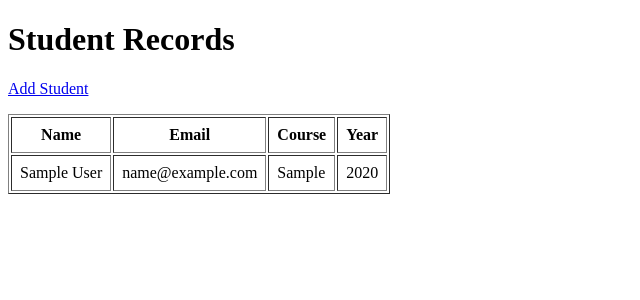
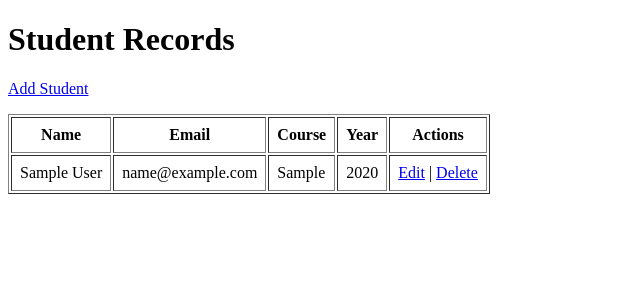
Before and after one commit to Abiya2424/student-records-django, a Django app: page / in a window 1280 px wide. Shown: the top 300 px of the page, without its empty margins (0-640 px from the left). Run offline with Django 5.2, Linux system fonts and the light colour scheme; tables that the repository leaves empty hold one stand-in row (values such as "Sample post").

Commit message:
Add edit and delete features

```diff
--- a/students/templates/students/student_list.html
+++ b/students/templates/students/student_list.html
@@ -3,13 +3,16 @@
 <head><title>Student Records</title></head>
 <body>
   <h1>Student Records</h1>
-<p><a href="{% url 'student_add' %}">Add Student</a></p>
+  <p><a href="{% url 'student_add' %}">Add Student</a></p>
   <table border="1" cellpadding="8">
-    <tr><th>Name</th><th>Email</th><th>Course</th><th>Year</th></tr>
+    <tr><th>Name</th><th>Email</th><th>Course</th><th>Year</th><th>Actions</th></tr>
     {% for s in students %}
-    <tr><td>{{ s.name }}</td><td>{{ s.email }}</td><td>{{ s.course }}</td><td>{{ s.year }}</td></tr>
+    <tr>
+      <td>{{ s.name }}</td><td>{{ s.email }}</td><td>{{ s.course }}</td><td>{{ s.year }}</td>
+      <td><a href="{% url 'student_edit' s.pk %}">Edit</a> | <a href="{% url 'student_delete' s.pk %}">Delete</a></td>
+    </tr>
     {% empty %}
-    <tr><td colspan="4">No students yet.</td></tr>
+    <tr><td colspan="5">No students yet.</td></tr>
     {% endfor %}
   </table>
 </body>
--- a/students/urls.py
+++ b/students/urls.py
@@ -4,4 +4,6 @@ from . import views
 urlpatterns = [
     path('', views.student_list, name='student_list'),
     path('add/', views.student_add, name='student_add'),
+    path('edit/<int:pk>/', views.student_edit, name='student_edit'),
+    path('delete/<int:pk>/', views.student_delete, name='student_delete'),
 ]
--- a/students/views.py
+++ b/students/views.py
@@ -1,4 +1,4 @@
-from django.shortcuts import render, redirect
+from django.shortcuts import render, redirect, get_object_or_404
 from .models import Student
 from .forms import StudentForm
 
@@ -12,3 +12,18 @@ def student_add(request):
         form.save()
         return redirect('student_list')
     return render(request, 'students/student_form.html', {'form': form})
+
+def student_edit(request, pk):
+    student = get_object_or_404(Student, pk=pk)
+    form = StudentForm(request.POST or None, instance=student)
+    if form.is_valid():
+        form.save()
+        return redirect('student_list')
+    return render(request, 'students/student_form.html', {'form': form})
+
+def student_delete(request, pk):
+    student = get_object_or_404(Student, pk=pk)
+    if request.method == 'POST':
+        student.delete()
+        return redirect('student_list')
+    return render(request, 'students/student_confirm_delete.html', {'student': student})
```
Also changed, not shown: students/templates/students/student_confirm_delete.html (added, +19 -0 lines).
